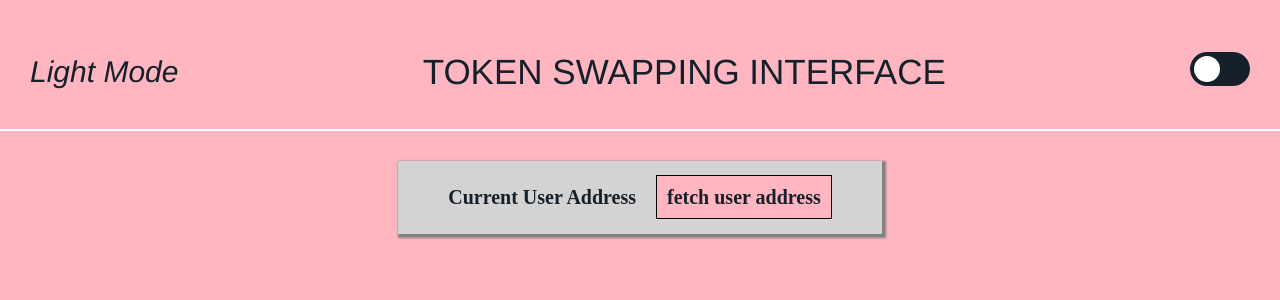
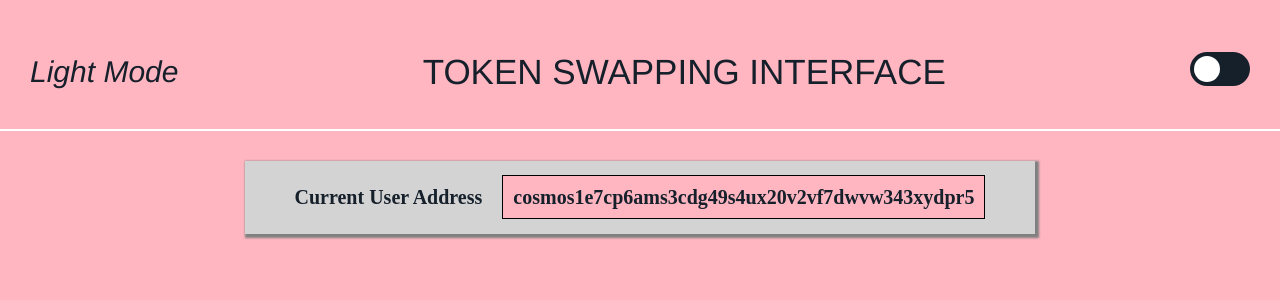
Before and after one commit to saranyavinjarapu/TokenSwappingInterface, a Vue app: page / in a window 1280 px wide. Shown: the top 300 px of the page. Built offline with nearby package versions, Linux system fonts and the light colour scheme; the HTML template or start-up script is replaced by a standard one.

Commit message:
added logic to call get_address action on useraddress component mount and display the retrieved user address value as computed

```diff
--- a/src/components/UserAddress.vue
+++ b/src/components/UserAddress.vue
@@ -2,16 +2,27 @@
   <div class="useraddress">
     <div>Current User Address</div>
     <div>
-      <span>fetch user address</span>
+      <span>{{ userAddress }}</span>
     </div>
   </div>
 </template>
 
 <script lang="ts">
 import { defineComponent } from 'vue';
+import { useStore } from '@/store';
+import { ActionTypes } from '@/store/actions';
 
+const store = useStore();
 export default defineComponent({
-  name: 'UserAddress'
+  name: 'UserAddress',
+  computed: {
+    userAddress(): string {
+      return store.state.userAddress;
+    }
+  },
+  mounted() {
+    store.dispatch(ActionTypes.GET_ADDRESS);
+  }
 });
 </script>
 
```
